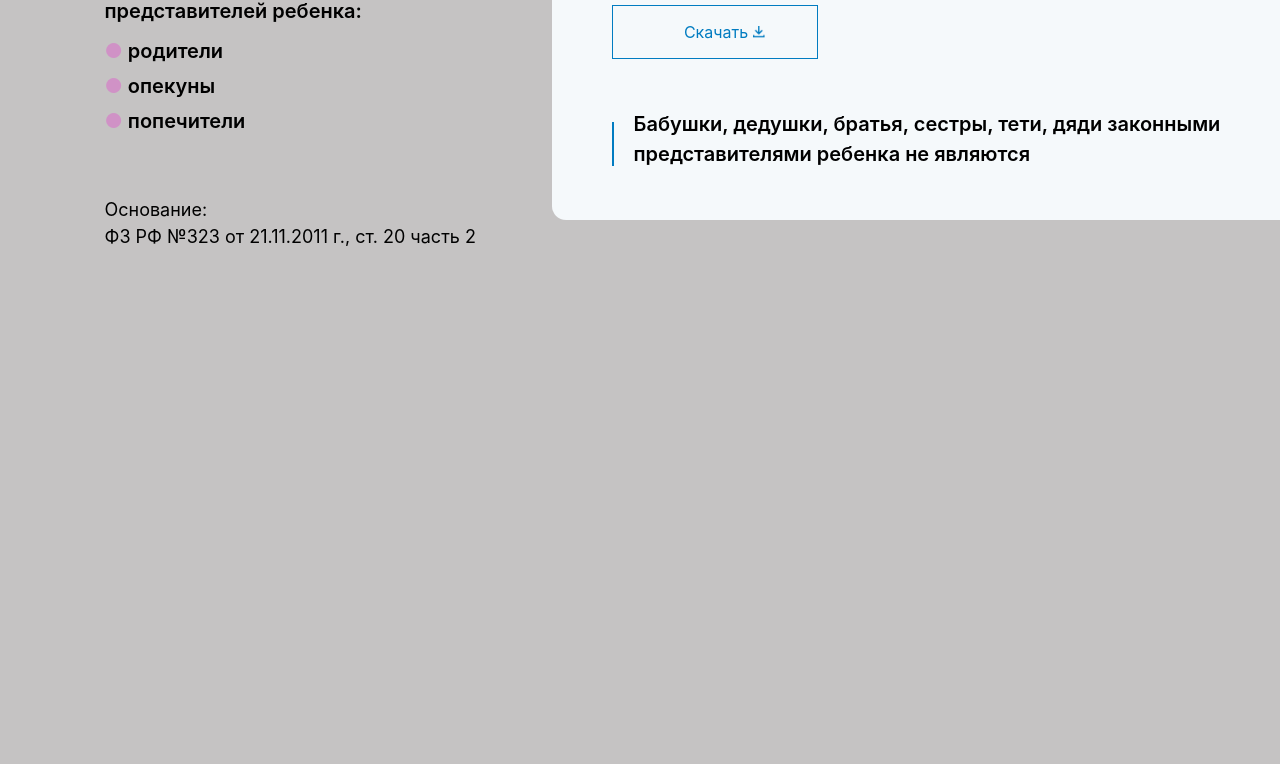
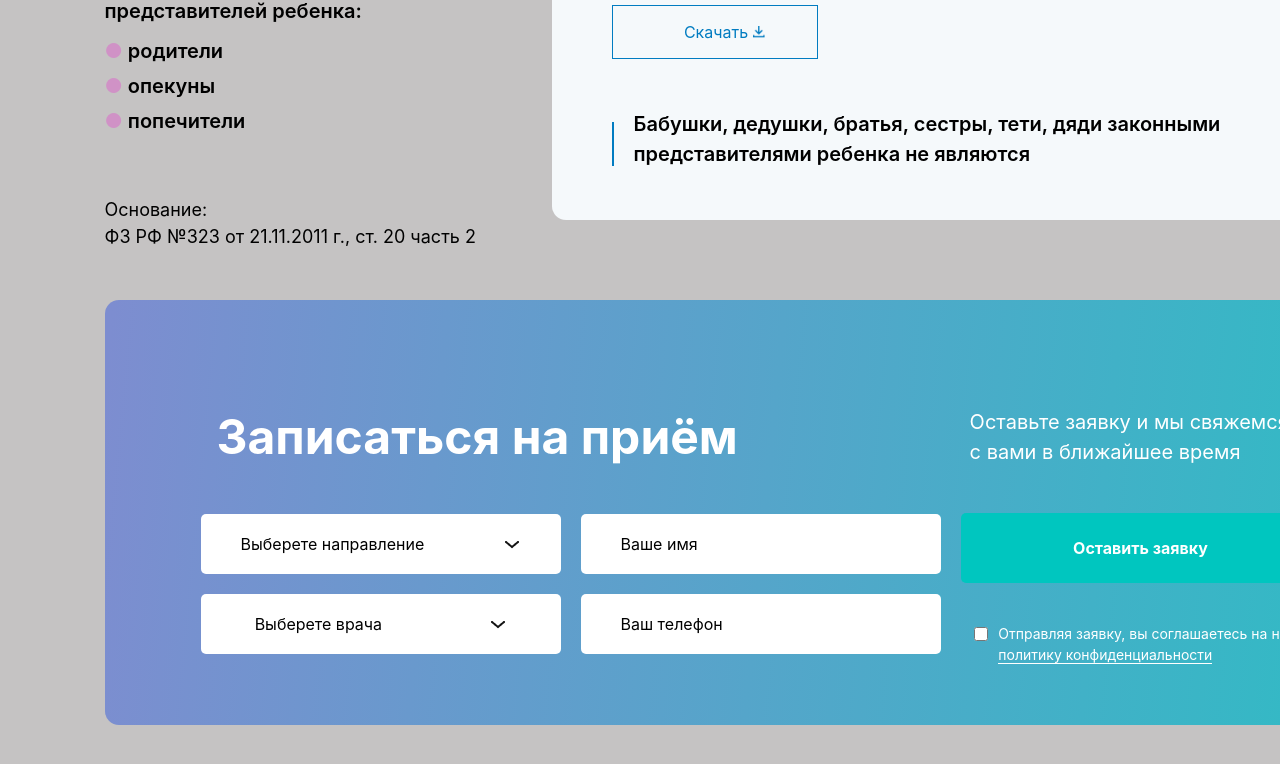
Before and after one commit to Abdulbotin/Exam, a website: page src/page2/index.html in a window 1280 px wide. Shown: the part 1572-2336 px from the top of the page. Drawn offline with nearby package versions, Linux system fonts and the light colour scheme; files that its build step writes are made by us from their sources.

Commit message:
sakshin4

```diff
--- a/src/page2/index.html
+++ b/src/page2/index.html
@@ -205,7 +205,8 @@
             </div>
 
             <div class="lg:w-[865px] lg:h-[460px] w-[350px] h-[614px] bg-[#F5F9FB] rounded-[14px]">
-                <p class="text-[18px] font-[400] lg:px-[60px]  lg:ml-[0px] ml-[20px] lg:mt-[60px] mt-5">Если Вашего ребенка привели в клинику родственники (даже
+                <p class="text-[18px] font-[400] lg:px-[60px]  lg:ml-[0px] ml-[20px] lg:mt-[60px] mt-5">Если Вашего
+                    ребенка привели в клинику родственники (даже
                     самые близкие) или знакомые, предварительно
                     на сопровождающего необходимо оформить доверенность от имени одного из родителей. Без такой
                     доверенности оказание медицинских услуг ребенку невозможно. Бланк доверенности можно скачать ниже.
@@ -221,10 +222,80 @@
                     <hr
                         class="lg:w-[0px] lg:h-[44px] w-[0px]  h-[101px] border-[1px] lg:mt-[10px] border-solid border-[#017CC1]  lg:ml-[60px] lg:mr-[20px]">
 
-                    <p class="lg:text-[20px] text-[16px] font-[600] lg:pr-[100px] lg:ml-0 ml-[20px]">Бабушки, дедушки, братья, сестры, тети, дяди законными представителями ребенка не являются</p>
+                    <p class="lg:text-[20px] text-[16px] font-[600] lg:pr-[100px] lg:ml-0 ml-[20px]">Бабушки, дедушки,
+                        братья, сестры, тети, дяди законными представителями ребенка не являются</p>
                 </div>
             </div>
         </div>
+
+        <div class="lg:w-[1312px] lg:h-[425px] w-[350px] h-[736px]  lg:mt-[80px] mt-[50px] rounded-[14px] m-auto flex justify-center items-center"
+            style="background: linear-gradient(275.52deg, #2DBDC4 0%, #7D8DD0 99.44%);">
+            <div
+                class="lg:w-[1120px] lg:h-[284px] w-[310px] h-[700px] text-[white]  lg:flex lg:flex-col lg:justify-around  ">
+                <div class="lg:flex lg:items-center lg:justify-around">
+                    <p class="lg:text-[48px] text-[35px] lg:px-0 px-[10px] lg:py-0 my-[30px] font-bold lg:font-bold text-[white]">Записаться на приём</p>
+
+                    <p class="lg:w-[355px] lg:h-[60px] w-[310px] h-[60px] lg:ml-[200px] lg:mr-[-20px] text-[20px] font-[400]">Оставьте заявку
+                        и мы свяжемся с вами в ближайшее время
+                    </p>
+                </div>
+
+                <div class="lg:flex lg:flex-row lg:items-center lg:gap-5 flex flex-col justify-between items-center gap-[40px]">
+                    <div>
+                        <div class="flex items-center lg:mb-[20px] lg:mt-0 mt-[30px]">
+                            <div
+                                class="lg:w-[360px] lg:h-[60px] w-[310px] h-[60px] flex justify-around items-center  bg-[white] rounded-[5px]">
+                                <p class="text-[black]">Выберете направление</p>
+                                <img src="./page2foto/Chevron Down.png" alt="">
+                            </div>
+                        </div>
+
+                        <div class="flex items-center lg:mt-0 mt-[60px]">
+                            <div
+                                class="lg:w-[360px] lg:h-[60px] w-[310px] h-[60px] flex justify-around items-center bg-[white] rounded-[5px]">
+                                <p class="text-[black]">Выберете врача</p>
+                                <img src="./page2foto/Chevron Down.png" alt="">
+                            </div>
+                        </div>
+                    </div>
+
+                    <div>
+                        <div class="flex items-center lg:mb-[20px] lg:flex hidden">
+                            <div
+                                class="lg:w-[360px] lg:h-[60px] w-[310px] h-[60px] flex justify-start  items-center bg-[white] rounded-[5px]">
+                                <p class="text-[black] lg:ml-[40px]">Ваше имя</p>
+                            </div>
+                        </div>
+
+                        <div class="flex items-center lg:flex hidden">
+                            <div
+                                class="lg:w-[360px] lg:h-[60px] w-[310px] h-[60px] flex justify-start items-center bg-[white] rounded-[5px]">
+                                <p class="text-[black] lg:ml-[40px]">Ваш телефон</p>
+                            </div>
+                        </div>
+                    </div>
+
+                    <div class="lg:flex-col flex flex-col items-center">
+                        <div class="flex items-center lg:mb-[20px] lg:mt-[10px]">
+                            <button class="lg:w-[360px] lg:h-[70px] w-[310px] h-[70px] bg-[#00C6BF] rounded-[5px]">
+                                <p class="text-[16px] font-bold text-[white]  lg:mb-0 ">Оставить заявку</p>
+                            </button>
+                        </div>
+
+                        <div class="flex items-center lg:gap-[10px] lg:mt-0 pt-[20px] gap-[4px]">
+                            <input class="lg:w-[14px] lg:w-[14px] lg:mt-[-20px] w-[20px] h-[20px]" type="checkbox">
+                            <p class="text-[14px] font-[400] text-[white]">Отправляя заявку, вы соглашаетесь на нашу <br>
+                            <span class="border-b-[1px] border-solid border-[#FFFFFF]"> политику конфиденциальности</span></p>
+                        </div>
+                    </div>
+                </div>
+            </div>
+
+
+
+        </div>
+
+
     </div>
 </body>
 
```
Also changed, not shown: src/page2/page2foto/Chevron Down.png (added).
